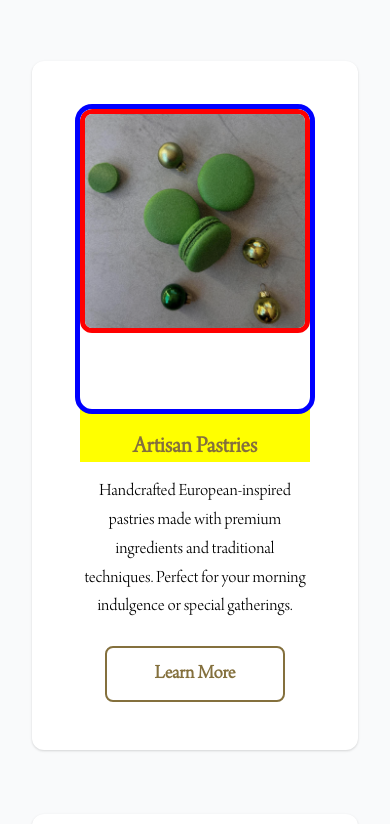
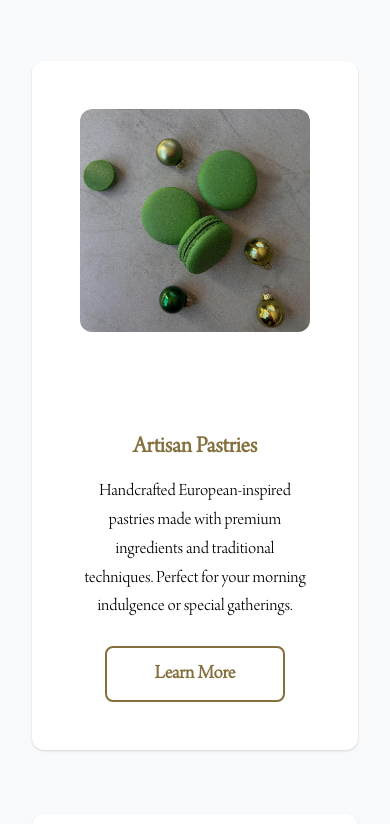
Before and after one commit to Nleroo5/The-Baked-Alpaca, a plain HTML site: page index.html in a window 390 px wide. Shown: the part 1000-1824 px from the top of the page. Drawn offline with Linux system fonts and the light colour scheme.

Commit message:
FINAL FIX: Homepage card spacing on mobile - 24px exactly
ISSUE:
Cards 1 (Artisan Pastries) and 3 (Dessert Tables) had extra spacing between image and heading on mobile, but Card 2 (Custom Cakes) was correct.

ROOT CAUSE:
The .img-overlay-wrapper had hidden padding-bottom that only affected cards 1 and 3.

FIX (Mobile ≤768px and ≤480px):
- Cards 1 & 3: padding-bottom: 0 on .img-overlay-wrapper
- Card 2: Only margin-bottom: 0 needed
- All cards: .card-title padding-top: 24px, margin-top: 0
- All cards: .card-img margin-bottom: 0

RESULT:
All three cards now have exactly 24px spacing between image and heading.

Removed all test colors (yellow, blue, red, green, purple).

🤖 Generated with [Claude Code](https://claude.com/claude-code)

Co-Authored-By: Claude <noreply@anthropic.com>

```diff
--- a/css/main.css
+++ b/css/main.css
@@ -1606,40 +1606,31 @@ main {
   /* HOMEPAGE CARDS - MOBILE */
   /* ==================== */
 
-  /* Reduce spacing between card images and titles to 24px total */
-  .card:nth-child(1) .img-overlay-wrapper {
-    margin-bottom: 0 !important;
-    padding-bottom: 0 !important;
-    outline: 5px solid blue !important; /* TEST - Card 1 (Artisan Pastries) */
-  }
-
-  .card:nth-child(2) .img-overlay-wrapper {
-    margin-bottom: 0 !important;
-    padding-bottom: 0 !important;
-    outline: 5px solid green !important; /* TEST - Card 2 (Custom Cakes) - CORRECT */
-  }
-
+  /* Fix spacing between card images and titles - 24px total */
+  /* Cards 1 and 3 need padding-bottom removed from wrapper */
+  .card:nth-child(1) .img-overlay-wrapper,
   .card:nth-child(3) .img-overlay-wrapper {
     margin-bottom: 0 !important;
     padding-bottom: 0 !important;
-    outline: 5px solid purple !important; /* TEST - Card 3 (Dessert Tables) */
+  }
+
+  /* Card 2 is correct with just margin-bottom: 0 */
+  .card:nth-child(2) .img-overlay-wrapper {
+    margin-bottom: 0 !important;
   }
 
   .card .card-img {
     margin-bottom: 0 !important;
-    border: 5px solid red !important; /* TEST */
   }
 
   .card .card-title {
     padding-top: var(--space-3) !important; /* 24px */
     margin-top: 0 !important;
-    background: yellow !important; /* TEST - REMOVE */
   }
 
   .card h3.card-title {
     padding-top: var(--space-3) !important; /* 24px */
     margin-top: 0 !important;
-    background: yellow !important; /* TEST - REMOVE */
   }
 }
 
@@ -1649,25 +1640,30 @@ main {
   /* ==================== */
 
   /* HOMEPAGE CARDS - EXTRA SMALL MOBILE */
-  .card .img-overlay-wrapper {
+  /* Cards 1 and 3 need padding-bottom removed from wrapper */
+  .card:nth-child(1) .img-overlay-wrapper,
+  .card:nth-child(3) .img-overlay-wrapper {
+    margin-bottom: 0 !important;
+    padding-bottom: 0 !important;
+  }
+
+  /* Card 2 is correct with just margin-bottom: 0 */
+  .card:nth-child(2) .img-overlay-wrapper {
     margin-bottom: 0 !important;
   }
 
   .card .card-img {
     margin-bottom: 0 !important;
-    border: 5px solid red !important; /* TEST */
   }
 
   .card .card-title {
     padding-top: var(--space-3) !important; /* 24px */
     margin-top: 0 !important;
-    background: yellow !important; /* TEST - REMOVE */
   }
 
   .card h3.card-title {
     padding-top: var(--space-3) !important; /* 24px */
     margin-top: 0 !important;
-    background: yellow !important; /* TEST - REMOVE */
   }
 
   .hero-title img {
```
